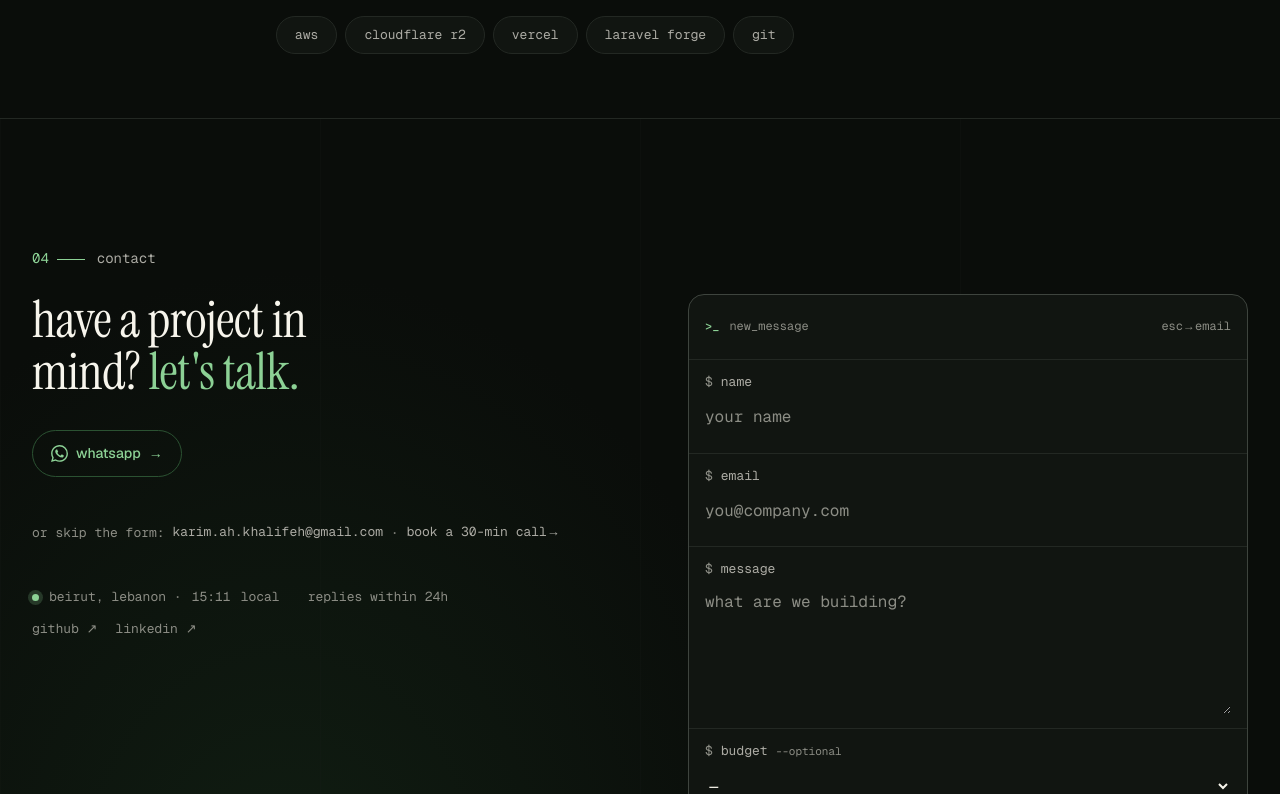
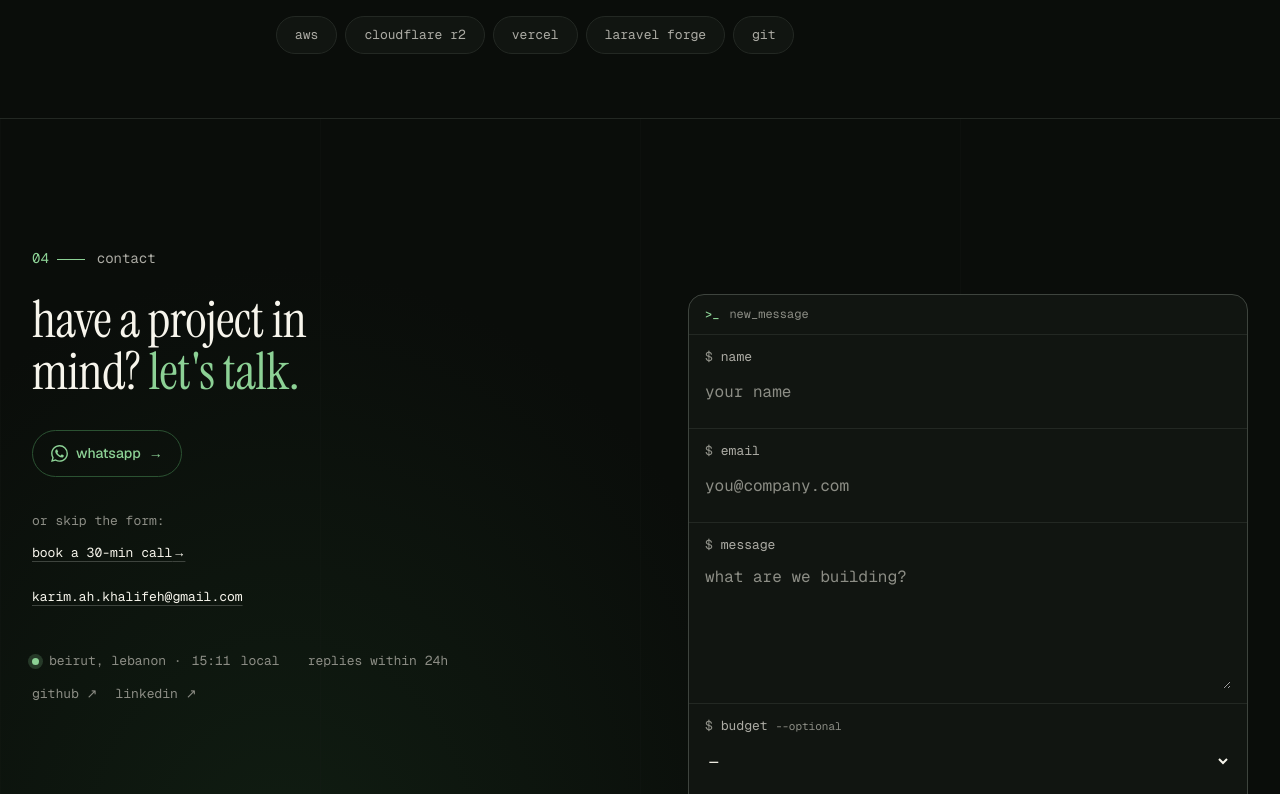
Before and after one commit to Khalifeh11/karim-website, a Next.js app: page /about in a window 1280 px wide. Shown: the part 2106-2900 px from the top of the page. Built offline with nearby package versions, Linux system fonts and the light colour scheme.

Commit message:
refactor: restructure contact form escape hatches
Stack the "skip the form" links under a label instead of inline text,
and drop the redundant esc→email link from the form bar now that email
lives in the skip block below.

```diff
--- a/app/components/ContactCta.tsx
+++ b/app/components/ContactCta.tsx
@@ -47,20 +47,17 @@ export default function ContactCta() {
             </Reveal>
           )}
           <Reveal delay={0.22}>
-            <p className="contact-alt contact-skip">
-              or skip the form:{" "}
+            <div className="contact-alt contact-skip">
+              <p className="contact-skip-label">or skip the form:</p>
+              {CALENDLY && (
+                <a href={CALENDLY} target="_blank" rel="noreferrer">
+                  book a 30-min call <span className="arrow">→</span>
+                </a>
+              )}
               <a className="preserve-case" href={`mailto:${EMAIL}`}>
                 {EMAIL}
               </a>
-              {CALENDLY && (
-                <>
-                  {" · "}
-                  <a href={CALENDLY} target="_blank" rel="noreferrer">
-                    book a 30-min call <span className="arrow">→</span>
-                  </a>
-                </>
-              )}
-            </p>
+            </div>
           </Reveal>
           <Reveal delay={0.25}>
             <div className="contact-meta">
--- a/app/components/ContactForm.tsx
+++ b/app/components/ContactForm.tsx
@@ -1,7 +1,6 @@
 "use client";
 
 import { useEffect, useRef, useState } from "react";
-import { EMAIL } from "../lib/links";
 
 const BUDGETS = ["under $1k", "$1k–$5k", "$5k–$10k", "$10k+", "not sure"];
 
@@ -72,9 +71,6 @@ export default function ContactForm() {
       <div className="cform-bar">
         <span className="prompt">{">_"}</span>
         <span>new_message</span>
-        <a className="cform-bar-esc" href={`mailto:${EMAIL}`}>
-          esc→email
-        </a>
       </div>
 
       <div className="cform-field">
@@ -199,7 +195,7 @@ export default function ContactForm() {
         )}
         {status === "error" && (
           <p className="cform-error">
-            {"> error: send failed — try again or email me below"}
+            {"> error: send failed — try again or email me directly"}
           </p>
         )}
         {status === "rate_limited" && (
--- a/app/globals.css
+++ b/app/globals.css
@@ -1299,11 +1299,30 @@ a.work-row:hover .work-go {
   }
 }
 
-/* "or skip the form" links — inline text but ≥44px touch targets. */
+/* "or skip the form" escape hatches — a label above two stacked links, so
+   neither reads as a continuation of the other. ≥44px touch targets; the
+   underline is what separates them from the muted prose around them. */
+.contact-skip {
+  display: flex;
+  flex-direction: column;
+  align-items: flex-start;
+}
+.contact-skip-label {
+  color: var(--fg-3);
+}
 .contact-skip a {
   display: inline-flex;
   align-items: center;
   min-height: 44px;
+  color: var(--fg);
+  text-decoration: underline;
+  text-decoration-color: var(--border-strong);
+  text-underline-offset: 4px;
+  transition: text-decoration-color var(--dur-fast) var(--ease-out);
+}
+.contact-skip a:hover {
+  color: var(--accent);
+  text-decoration-color: var(--accent);
 }
 
 /* =========================================================================
@@ -1334,18 +1353,6 @@ a.work-row:hover .work-go {
   color: var(--accent);
   font-weight: 500;
 }
-.cform-bar-esc {
-  display: inline-flex;
-  align-items: center;
-  margin-left: auto;
-  min-height: 44px;
-  color: var(--fg-3);
-  transition: color var(--dur-fast) var(--ease-out);
-}
-.cform-bar-esc:hover {
-  color: var(--accent);
-}
-
 .cform-field {
   padding: 12px 16px 14px;
   border-bottom: 1px solid var(--border);
```
